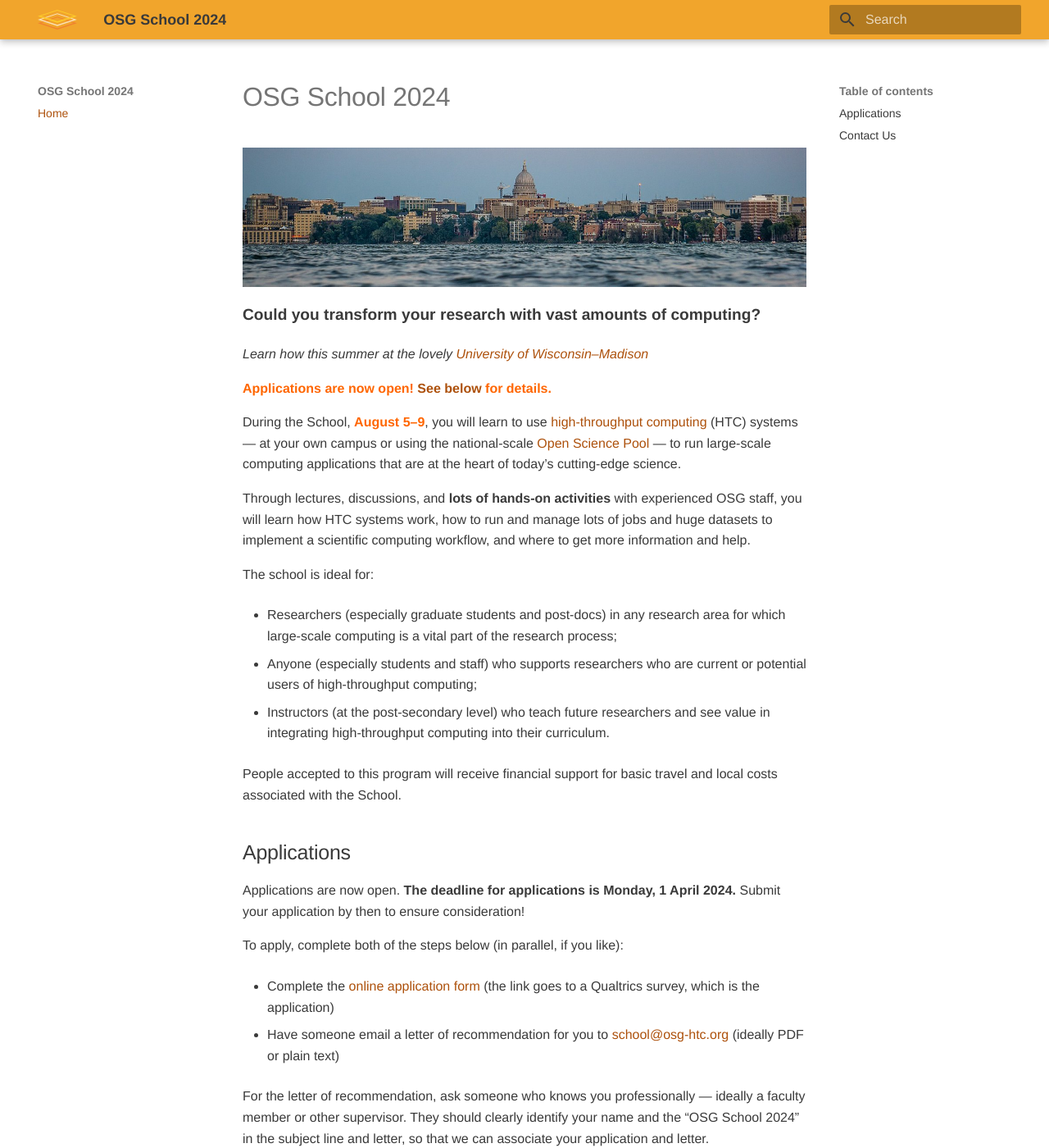
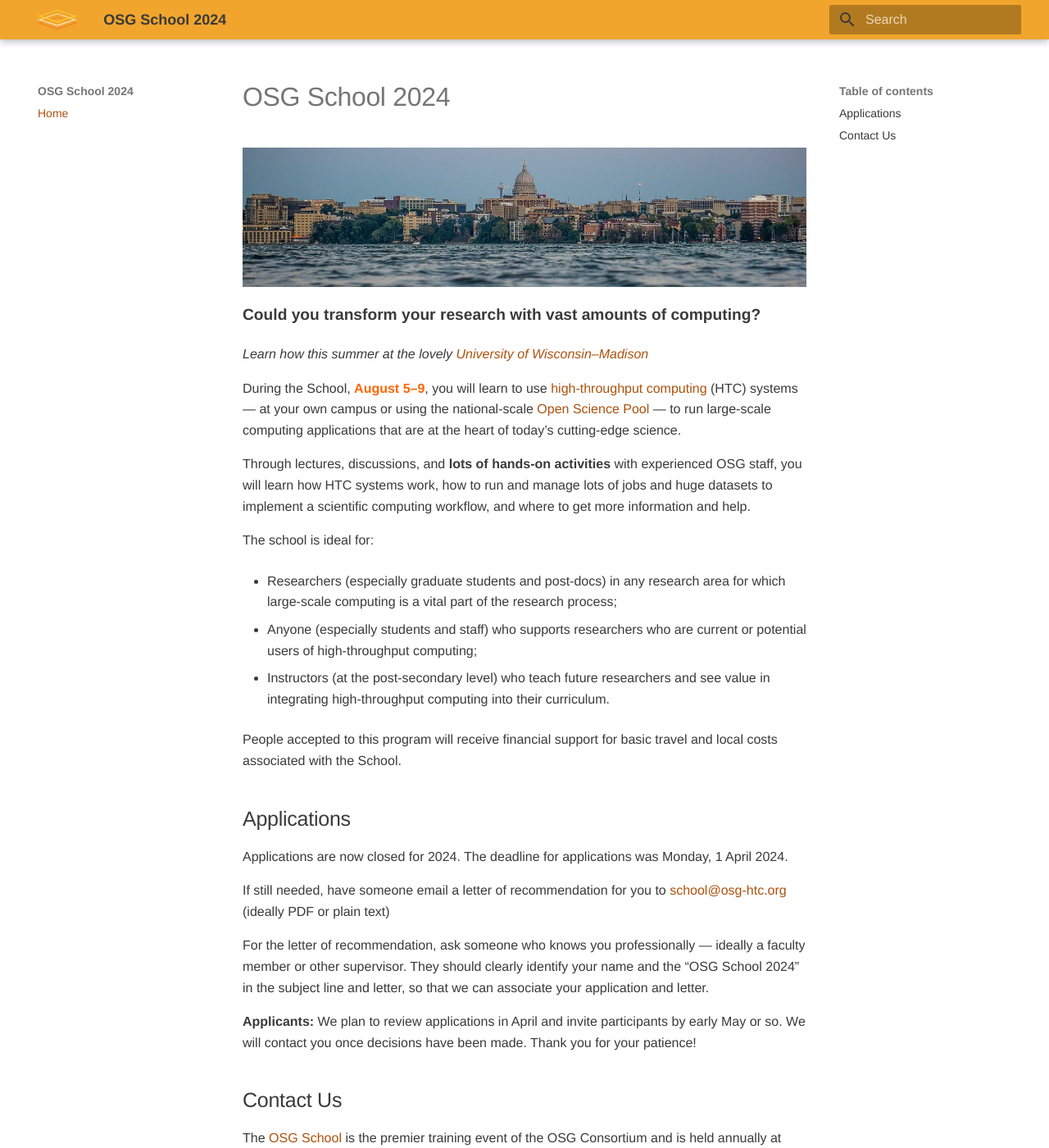
Before and after one commit to osg-htc/school-2024, an MkDocs documentation site: the page built from docs/index.md, in a window 1280 px wide and 1400 px high. Shown: the whole window at 82% size. Built offline with MkDocs 1.6.1 and Material for MkDocs 9.7.7, drawn with Linux system fonts in a browser that asks for light colours.

Commit message:
Closed applications (removed link etc)

```diff
--- a/docs/index.md
+++ b/docs/index.md
@@ -7,8 +7,6 @@
 <p style="font-size: larger; font-weight: bold;">Could you transform your research with vast amounts of computing?</p>
 
 *Learn how this summer at the lovely [University of Wisconsin–Madison](https://wisc.edu/)*
-
-<p style="color: #FF6600; font-weight: bold;">Applications are now open! <a href="#applications">See below</a> for details.</p>
 
 During the School,
 <span style="font-weight: bold; color: #FF6600;">August 5&ndash;9</span>,
@@ -41,24 +39,22 @@
 
 ## Applications
 
-Applications are now open.
-**The deadline for applications is Monday, 1 April 2024.**
-Submit your application by then to ensure consideration!
+Applications are now closed for 2024.
+The deadline for applications was Monday, 1 April 2024.
 
-To apply, complete both of the steps below (in parallel, if you like):
-
-* Complete the [online application form](https://uwmadison.co1.qualtrics.com/jfe/form/SV_e3bMhbSRecLzWxo)
-  (the link goes to a Qualtrics survey, which is the application)
-
-* Have someone email a letter of recommendation for you to
-  [school@osg-htc.org](mailto:school@osg-htc.org)
-  (ideally PDF or plain text)
+If still needed,
+have someone email a letter of recommendation for you to
+[school@osg-htc.org](mailto:school@osg-htc.org)
+(ideally PDF or plain text)
 
 For the letter of recommendation, ask someone who knows you professionally&nbsp;&mdash;
 ideally a faculty member or other supervisor.
 They should clearly identify your name and the “OSG School 2024” in the subject line and letter,
 so that we can associate your application and letter.
 
+**Applicants:**
+We plan to review applications in April and invite participants by early May or so.
+We will contact you once decisions have been made. Thank you for your patience!
 
 ## Contact Us
 
```
